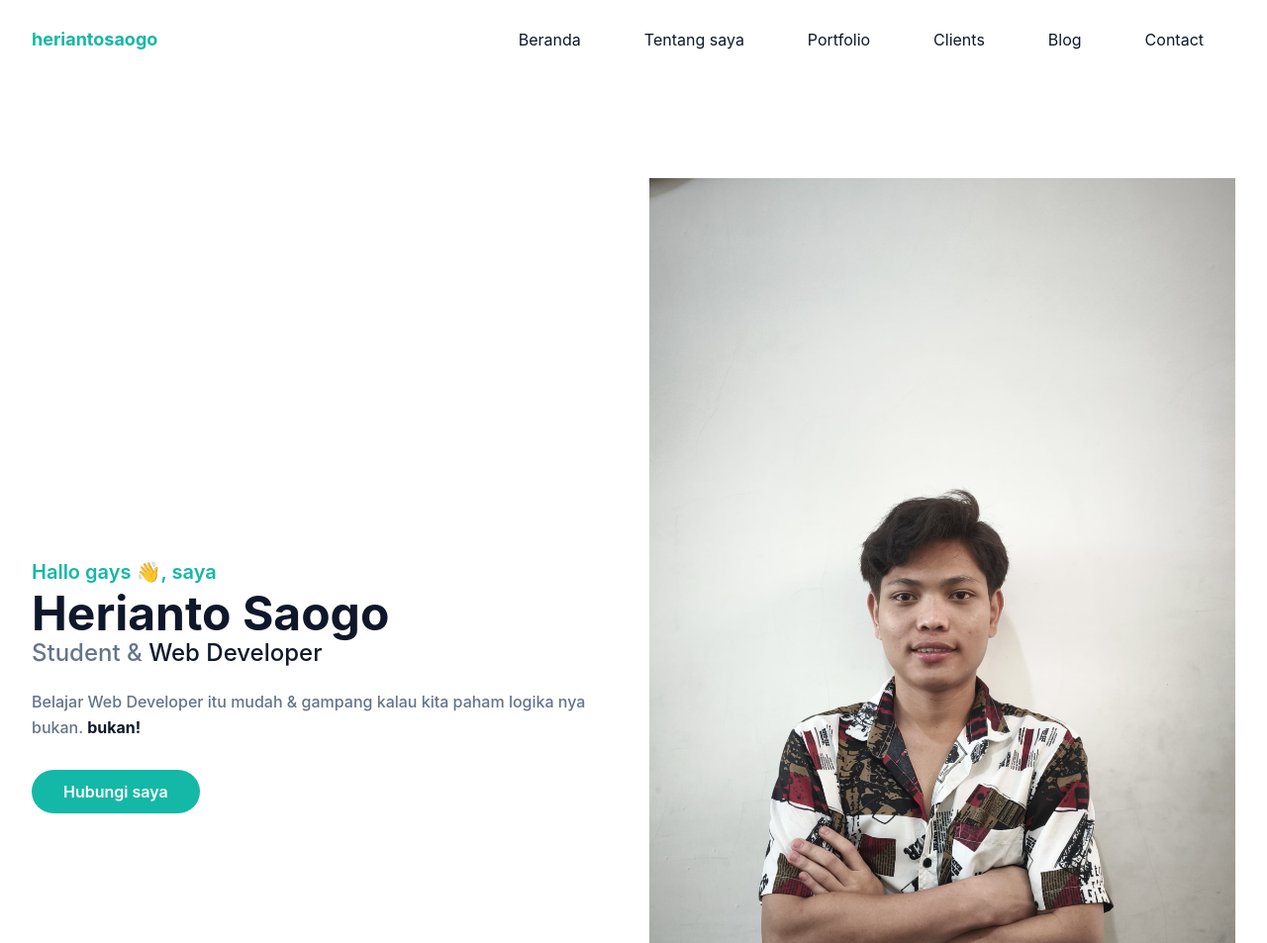
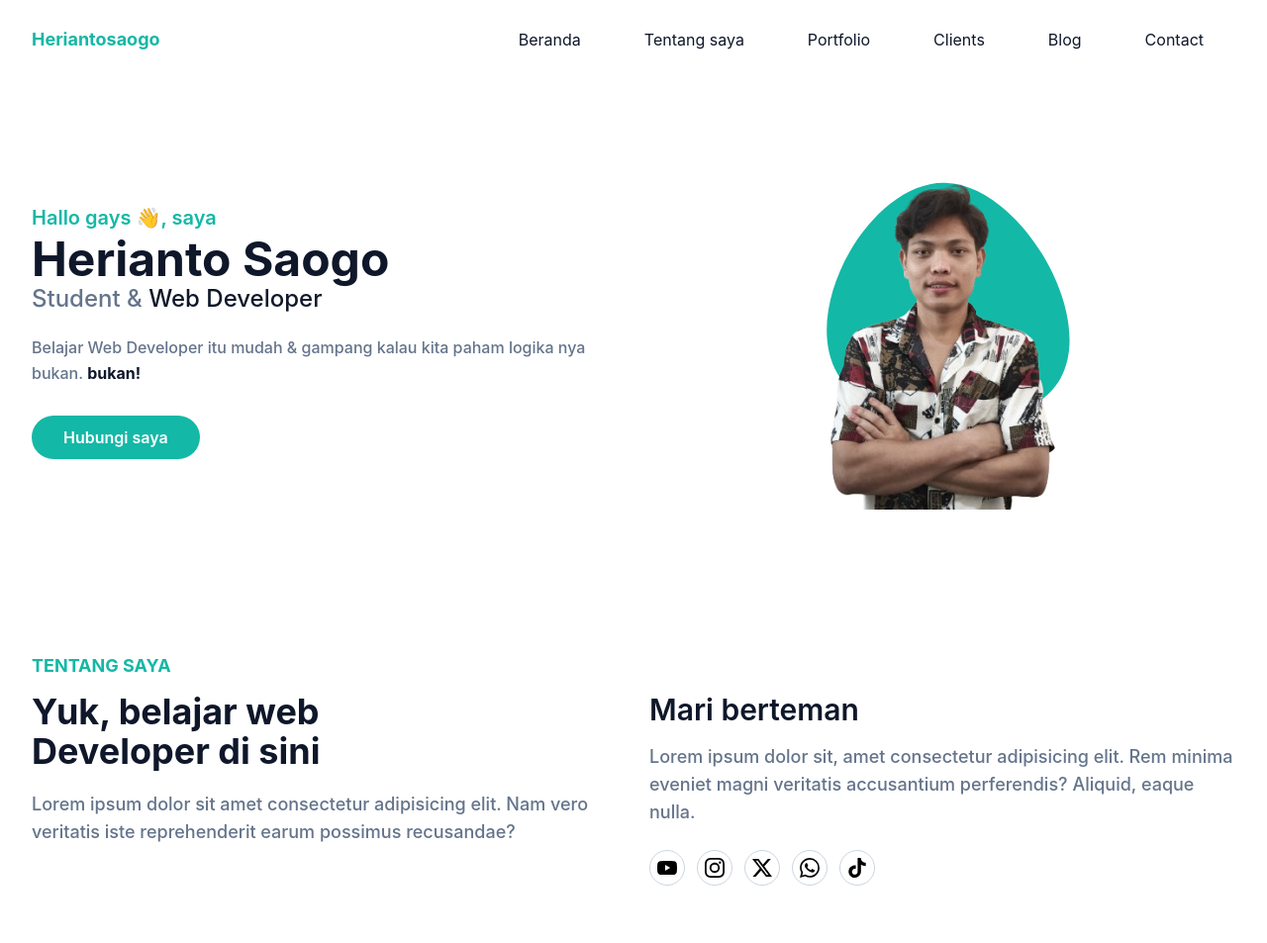
Before and after one commit to heriantosaogo/website-portfolio, a website: page index.html in a window 1280 px wide. Shown: the top 953 px of the page at 99% size. Drawn offline with Linux system fonts and the light colour scheme.

Commit message:
update portfolio content and images

```diff
--- a/index.html
+++ b/index.html
@@ -3,7 +3,7 @@
   <head>
     <meta charset="UTF-8" />
     <meta name="viewport" content="width=device-width, initial-scale=1.0" />
-    <title>Portofolio Tailwind CSS</title>
+    <title>Portofolio Saya</title>
     <link href="src/output.css" rel="stylesheet" />
   </head>
   <body>
@@ -15,7 +15,7 @@
         <div class="flex items-center justify-between relative">
           <div class="px-4">
             <a href="#home" class="font-bold text-lg text-primary block py-6"
-              >heriantosaogo</a
+              >Heriantosaogo</a
             >
           </div>
           <div class="flex items-center px-4">
@@ -111,7 +111,7 @@
               <span class="text-dark font-bold">bukan!</span>
             </p>
             <a
-              href="#"
+              href="https://wa.me/qr/M7CGDFCPXBYKP1"
               class="text-base font-semibold text-white bg-primary py-3 px-8 rounded-full hover:shadow-lg hover:opacity-80 transition duration-300 ease-in-out"
             >
               Hubungi saya
@@ -122,7 +122,7 @@
           <div class="w-full self-end px-4 lg:w-1/2">
             <div class="relative mt-10 lg:mt-9 lg:right-0">
               <img
-                src="src/img/foto.jpg"
+                src="src/img/foto.png"
                 alt="Herianto Saogo"
                 class="max-w-full mx-auto"
               />
@@ -179,7 +179,7 @@
             <div class="flex items-center">
               <!-- youtobe -->
               <a
-                href="https//youtobe.com/heriantosaogo"
+                href="https://youtube.com/heriantosaogo"
                 target="_blank"
                 class="w-9 h-9 mr-3 rounded-full flex justify-center items-center border border-slate-300 hover:border-primary hover:bg-primary hover:text-white"
               >
@@ -199,7 +199,7 @@
 
               <!-- Instagram -->
               <a
-                href="https//instagram.com/saogoherianto"
+                href="https://instagram.com/saogoherianto"
                 target="_blank"
                 class="w-9 h-9 mr-3 rounded-full flex justify-center items-center border border-slate-300 hover:border-primary hover:bg-primary hover:text-white"
               >
@@ -219,7 +219,7 @@
 
               <!-- x -->
               <a
-                href="https//x.com/Herianto Saogo"
+                href="https://x.com/HeriantoSaogo"
                 target="_blank"
                 class="w-9 h-9 mr-3 rounded-full flex justify-center items-center border border-slate-300 hover:border-primary hover:bg-primary hover:text-white"
               >
@@ -239,7 +239,7 @@
 
               <!-- whatsapp -->
               <a
-                href="https//WhatsApp.com/saogoherianto"
+                href="https://wa.me/saogoherianto"
                 target="_blank"
                 class="w-9 h-9 mr-3 rounded-full flex justify-center items-center border border-slate-300 hover:border-primary hover:bg-primary hover:text-white"
               >
@@ -259,7 +259,7 @@
 
               <!-- tiktok -->
               <a
-                href="https//tiktok.com/@heriantosaogo"
+                href="https://tiktok.com/@heriantosaogo"
                 target="_blank"
                 class="w-9 h-9 mr-3 rounded-full flex justify-center items-center border border-slate-300 hover:border-primary hover:bg-primary hover:text-white"
               >
@@ -684,7 +684,7 @@
           <div class="flex items-center justify-center mb-5">
             <!-- youtobe -->
             <a
-              href="https//youtobe.com/heriantosaogo"
+              href="https://youtube.com/heriantosaogo"
               target="_blank"
               class="w-9 h-9 mr-3 rounded-full flex justify-center items-center border border-slate-300 hover:border-primary hover:bg-primary hover:text-white"
             >
@@ -704,7 +704,7 @@
 
             <!-- Instagram -->
             <a
-              href="https//instagram.com/saogoherianto"
+              href="https://instagram.com/saogoherianto"
               target="_blank"
               class="w-9 h-9 mr-3 rounded-full flex justify-center items-center border border-slate-300 hover:border-primary hover:bg-primary hover:text-white"
             >
@@ -724,7 +724,7 @@
 
             <!-- x -->
             <a
-              href="https//x.com/Herianto Saogo"
+              href="https://x.com/HeriantoSaogo"
               target="_blank"
               class="w-9 h-9 mr-3 rounded-full flex justify-center items-center border border-slate-300 hover:border-primary hover:bg-primary hover:text-white"
             >
@@ -744,7 +744,7 @@
 
             <!-- whatsapp -->
             <a
-              href="https//WhatsApp.com/saogoherianto"
+              href="https://wa.me/saogoherianto"
               target="_blank"
               class="w-9 h-9 mr-3 rounded-full flex justify-center items-center border border-slate-300 hover:border-primary hover:bg-primary hover:text-white"
             >
@@ -764,7 +764,7 @@
 
             <!-- tiktok -->
             <a
-              href="https//tiktok.com/@heriantosaogo"
+              href="https://tiktok.com/@heriantosaogo"
               target="_blank"
               class="w-9 h-9 mr-3 rounded-full flex justify-center items-center border border-slate-300 hover:border-primary hover:bg-primary hover:text-white"
             >
```
Also changed, not shown: src/img/foto.jpg (deleted), src/img/foto.png (added), src/img/heri.png (deleted), src/img/saogo.png (deleted).
